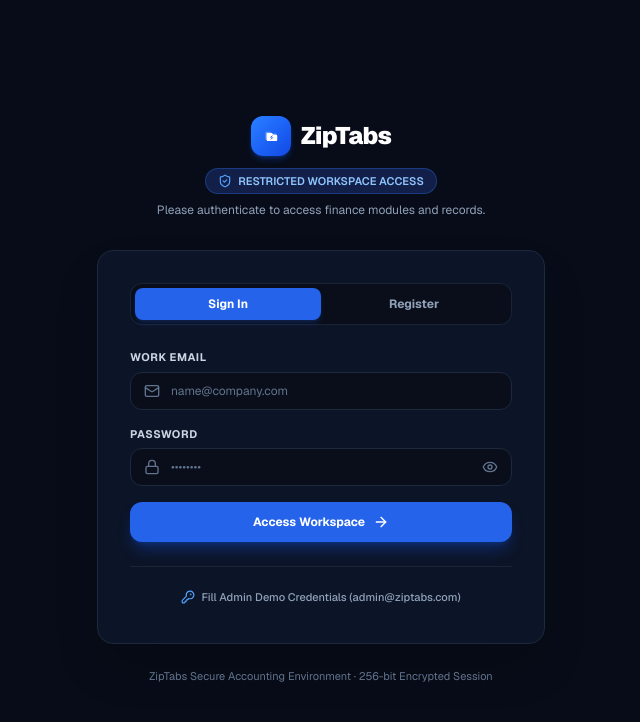
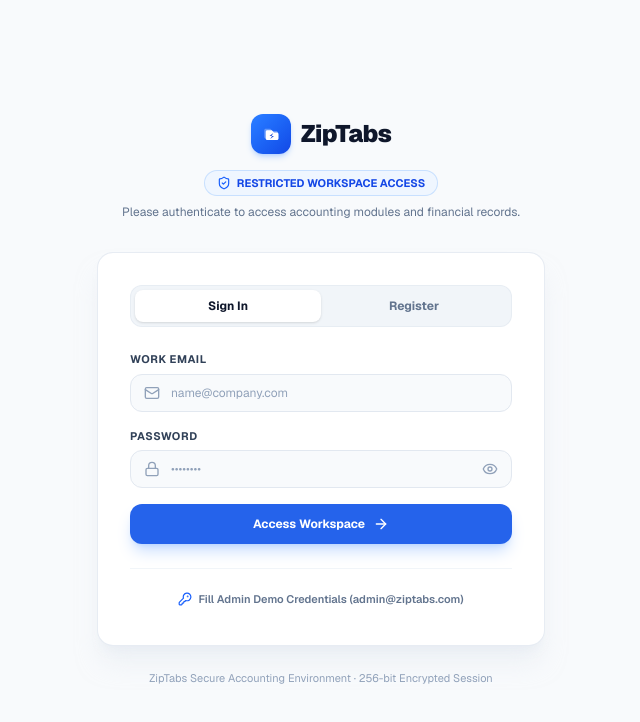
Before and after one commit to codexvista-debug/ZipTabs, a Next.js app: page / in a window 1280 px wide. Shown: the top 722 px of the page, without its empty margins (319-959 px from the left). Built offline with nearby package versions, Linux system fonts and the light colour scheme.

Commit message:
style: match auth screen and loading state to clean light dashboard theme

```diff
--- a/src/app/page.tsx
+++ b/src/app/page.tsx
@@ -26,9 +26,9 @@
   // 1. Loading Session State
   if (isLoading) {
     return (
-      <div className="min-h-screen bg-[#070c18] flex flex-col items-center justify-center text-slate-400 gap-3">
+      <div className="min-h-screen bg-[#f8fafc] flex flex-col items-center justify-center text-slate-700 gap-3">
         <Loader2 className="w-6 h-6 animate-spin text-[#2563eb]" />
-        <span className="text-xs font-bold tracking-widest uppercase text-slate-500">
+        <span className="text-xs font-bold tracking-widest uppercase text-slate-400">
           VERIFYING CREDENTIALS...
         </span>
       </div>
--- a/src/components/auth/AuthScreen.tsx
+++ b/src/components/auth/AuthScreen.tsx
@@ -55,24 +55,51 @@
   };
 
   return (
-    <div className="min-h-screen w-full bg-[#070c18] flex items-center justify-center p-4 sm:p-6 text-slate-100">
+    <div className="min-h-screen w-full bg-[#f8fafc] flex items-center justify-center p-4 sm:p-6 text-slate-900">
       <div className="w-full max-w-md">
         {/* Top Logo */}
         <div className="flex flex-col items-center text-center mb-8">
-          <ZipTabsLogo size="lg" showText={true} />
-          <div className="inline-flex items-center gap-1.5 px-3 py-1 mt-3 rounded-full bg-blue-950/80 border border-blue-500/30 text-[11px] font-semibold text-blue-300">
-            <ShieldCheck className="w-3.5 h-3.5 text-blue-400" />
+          <div className="flex items-center gap-2.5">
+            <div className="w-10 h-10 rounded-xl bg-gradient-to-br from-blue-500 to-blue-700 flex items-center justify-center text-white shadow-md shadow-blue-500/25">
+              <svg
+                viewBox="0 0 32 32"
+                fill="none"
+                xmlns="http://www.w3.org/2000/svg"
+                className="w-6 h-6"
+              >
+                <path
+                  d="M7 11C7 9.89543 7.89543 9 9 9H15L18 12H23C24.1046 12 25 12.8954 25 14V20C25 21.1046 24.1046 22 23 22H9C7.89543 22 7 21.1046 7 20V11Z"
+                  fill="currentColor"
+                  fillOpacity="0.3"
+                />
+                <path
+                  d="M9 13C9 11.8954 9.89543 11 11 11H17L20 14H24C25.1046 14 26 14.8954 26 16V22C26 23.1046 25.1046 24 24 24H11C9.89543 24 9 23.1046 9 22V13Z"
+                  fill="currentColor"
+                />
+                <path
+                  d="M19 14.5L14 18.5H17.5L15 22.5L20 18.5H16.8L19 14.5Z"
+                  fill="#1d4ed8"
+                />
+              </svg>
+            </div>
+            <span className="font-black text-2xl tracking-tight text-slate-900">
+              ZipTabs
+            </span>
+          </div>
+
+          <div className="inline-flex items-center gap-1.5 px-3 py-1 mt-4 rounded-full bg-blue-50 border border-blue-200/80 text-[11px] font-bold text-blue-700">
+            <ShieldCheck className="w-3.5 h-3.5 text-blue-600" />
             <span>RESTRICTED WORKSPACE ACCESS</span>
           </div>
-          <p className="text-xs text-slate-400 mt-2">
-            Please authenticate to access finance modules and records.
+          <p className="text-xs text-slate-500 mt-2">
+            Please authenticate to access accounting modules and financial records.
           </p>
         </div>
 
         {/* Card */}
-        <div className="bg-[#0c1427] border border-slate-800 rounded-2xl p-6 sm:p-8 shadow-2xl">
+        <div className="bg-white border border-slate-200/80 rounded-2xl p-6 sm:p-8 shadow-xl shadow-slate-200/50">
           {/* Tabs */}
-          <div className="flex rounded-xl bg-[#090e1a] p-1 mb-6 border border-slate-800/80">
+          <div className="flex rounded-xl bg-slate-100 p-1 mb-6 border border-slate-200/60">
             <button
               type="button"
               onClick={() => {
@@ -81,8 +108,8 @@
               }}
               className={`flex-1 py-2 text-xs font-bold rounded-lg transition-all ${
                 !isRegister
-                  ? "bg-[#2563eb] text-white shadow-md shadow-[#2563eb]/20"
-                  : "text-slate-400 hover:text-white"
+                  ? "bg-white text-slate-900 shadow-sm"
+                  : "text-slate-500 hover:text-slate-800"
               }`}
             >
               Sign In
@@ -95,8 +122,8 @@
               }}
               className={`flex-1 py-2 text-xs font-bold rounded-lg transition-all ${
                 isRegister
-                  ? "bg-[#2563eb] text-white shadow-md shadow-[#2563eb]/20"
-                  : "text-slate-400 hover:text-white"
+                  ? "bg-white text-slate-900 shadow-sm"
+                  : "text-slate-500 hover:text-slate-800"
               }`}
             >
               Register
@@ -105,8 +132,8 @@
 
           {/* Error Banner */}
           {error && (
-            <div className="mb-5 p-3 rounded-xl bg-rose-500/10 border border-rose-500/30 text-rose-400 text-xs flex items-start gap-2.5">
-              <AlertCircle className="w-4 h-4 shrink-0 mt-0.5" />
+            <div className="mb-5 p-3 rounded-xl bg-rose-50 border border-rose-200 text-rose-700 text-xs flex items-start gap-2.5">
+              <AlertCircle className="w-4 h-4 shrink-0 mt-0.5 text-rose-600" />
               <span>{error}</span>
             </div>
           )}
@@ -115,58 +142,58 @@
           <form onSubmit={handleSubmit} className="space-y-4">
             {isRegister && (
               <div>
-                <label className="block text-[11px] font-bold text-slate-300 uppercase tracking-wider mb-1.5">
+                <label className="block text-[11px] font-bold text-slate-700 uppercase tracking-wider mb-1.5">
                   Full Name
                 </label>
                 <div className="relative">
-                  <UserIcon className="w-4 h-4 text-slate-500 absolute left-3.5 top-1/2 -translate-y-1/2" />
+                  <UserIcon className="w-4 h-4 text-slate-400 absolute left-3.5 top-1/2 -translate-y-1/2" />
                   <input
                     type="text"
                     required
                     value={name}
                     onChange={(e) => setName(e.target.value)}
                     placeholder="e.g. Sayan Admin"
-                    className="w-full pl-10 pr-4 py-2.5 bg-[#090e1a] border border-slate-800 rounded-xl text-xs text-white placeholder:text-slate-500 focus:outline-none focus:border-blue-500 focus:ring-2 focus:ring-blue-500/20 transition-all"
+                    className="w-full pl-10 pr-4 py-2.5 bg-slate-50 border border-slate-200 rounded-xl text-xs text-slate-900 placeholder:text-slate-400 focus:outline-none focus:border-blue-600 focus:bg-white focus:ring-2 focus:ring-blue-500/20 transition-all"
                   />
                 </div>
               </div>
             )}
 
             <div>
-              <label className="block text-[11px] font-bold text-slate-300 uppercase tracking-wider mb-1.5">
+              <label className="block text-[11px] font-bold text-slate-700 uppercase tracking-wider mb-1.5">
                 Work Email
               </label>
               <div className="relative">
-                <Mail className="w-4 h-4 text-slate-500 absolute left-3.5 top-1/2 -translate-y-1/2" />
+                <Mail className="w-4 h-4 text-slate-400 absolute left-3.5 top-1/2 -translate-y-1/2" />
                 <input
                   type="email"
                   required
                   value={email}
                   onChange={(e) => setEmail(e.target.value)}
                   placeholder="name@company.com"
-                  className="w-full pl-10 pr-4 py-2.5 bg-[#090e1a] border border-slate-800 rounded-xl text-xs text-white placeholder:text-slate-500 focus:outline-none focus:border-blue-500 focus:ring-2 focus:ring-blue-500/20 transition-all"
+                  className="w-full pl-10 pr-4 py-2.5 bg-slate-50 border border-slate-200 rounded-xl text-xs text-slate-900 placeholder:text-slate-400 focus:outline-none focus:border-blue-600 focus:bg-white focus:ring-2 focus:ring-blue-500/20 transition-all"
                 />
               </div>
             </div>
 
             <div>
-              <label className="block text-[11px] font-bold text-slate-300 uppercase tracking-wider mb-1.5">
+              <label className="block text-[11px] font-bold text-slate-700 uppercase tracking-wider mb-1.5">
                 Password
               </label>
               <div className="relative">
-                <Lock className="w-4 h-4 text-slate-500 absolute left-3.5 top-1/2 -translate-y-1/2" />
+                <Lock className="w-4 h-4 text-slate-400 absolute left-3.5 top-1/2 -translate-y-1/2" />
                 <input
                   type={showPassword ? "text" : "password"}
                   required
                   value={password}
                   onChange={(e) => setPassword(e.target.value)}
                   placeholder="••••••••"
-                  className="w-full pl-10 pr-10 py-2.5 bg-[#090e1a] border border-slate-800 rounded-xl text-xs text-white placeholder:text-slate-500 focus:outline-none focus:border-blue-500 focus:ring-2 focus:ring-blue-500/20 transition-all"
+                  className="w-full pl-10 pr-10 py-2.5 bg-slate-50 border border-slate-200 rounded-xl text-xs text-slate-900 placeholder:text-slate-400 focus:outline-none focus:border-blue-600 focus:bg-white focus:ring-2 focus:ring-blue-500/20 transition-all"
                 />
                 <button
                   type="button"
                   onClick={() => setShowPassword(!showPassword)}
-                  className="text-slate-500 hover:text-slate-300 absolute right-3.5 top-1/2 -translate-y-1/2"
+                  className="text-slate-400 hover:text-slate-600 absolute right-3.5 top-1/2 -translate-y-1/2"
                 >
                   {showPassword ? (
                     <EyeOff className="w-4 h-4" />
@@ -180,7 +207,7 @@
             <button
               type="submit"
               disabled={isSubmitting}
-              className="w-full mt-2 py-3 px-4 rounded-xl bg-[#2563eb] hover:bg-blue-600 active:scale-[0.99] text-white font-bold text-xs flex items-center justify-center gap-2 shadow-lg shadow-blue-600/30 transition-all disabled:opacity-60 cursor-pointer"
+              className="w-full mt-2 py-3 px-4 rounded-xl bg-[#2563eb] hover:bg-blue-600 active:scale-[0.99] text-white font-bold text-xs flex items-center justify-center gap-2 shadow-lg shadow-blue-500/25 transition-all disabled:opacity-60 cursor-pointer"
             >
               <span>{isRegister ? "Create Account" : "Access Workspace"}</span>
               <ArrowRight className="w-4 h-4" />
@@ -188,20 +215,20 @@
           </form>
 
           {/* Quick Demo Credentials helper */}
-          <div className="mt-6 pt-5 border-t border-slate-800/80 text-center">
+          <div className="mt-6 pt-5 border-t border-slate-100 text-center">
             <button
               type="button"
               onClick={fillDemoAdmin}
-              className="inline-flex items-center gap-1.5 text-[11px] text-slate-400 hover:text-blue-400 font-medium transition-colors"
+              className="inline-flex items-center gap-1.5 text-[11px] text-slate-500 hover:text-blue-600 font-semibold transition-colors"
             >
-              <KeyRound className="w-3.5 h-3.5 text-blue-400" />
+              <KeyRound className="w-3.5 h-3.5 text-blue-600" />
               <span>Fill Admin Demo Credentials (admin@ziptabs.com)</span>
             </button>
           </div>
         </div>
 
         {/* Footer info */}
-        <p className="text-center text-[11px] text-slate-500 mt-6">
+        <p className="text-center text-[11px] text-slate-400 mt-6">
           ZipTabs Secure Accounting Environment · 256-bit Encrypted Session
         </p>
       </div>
```
